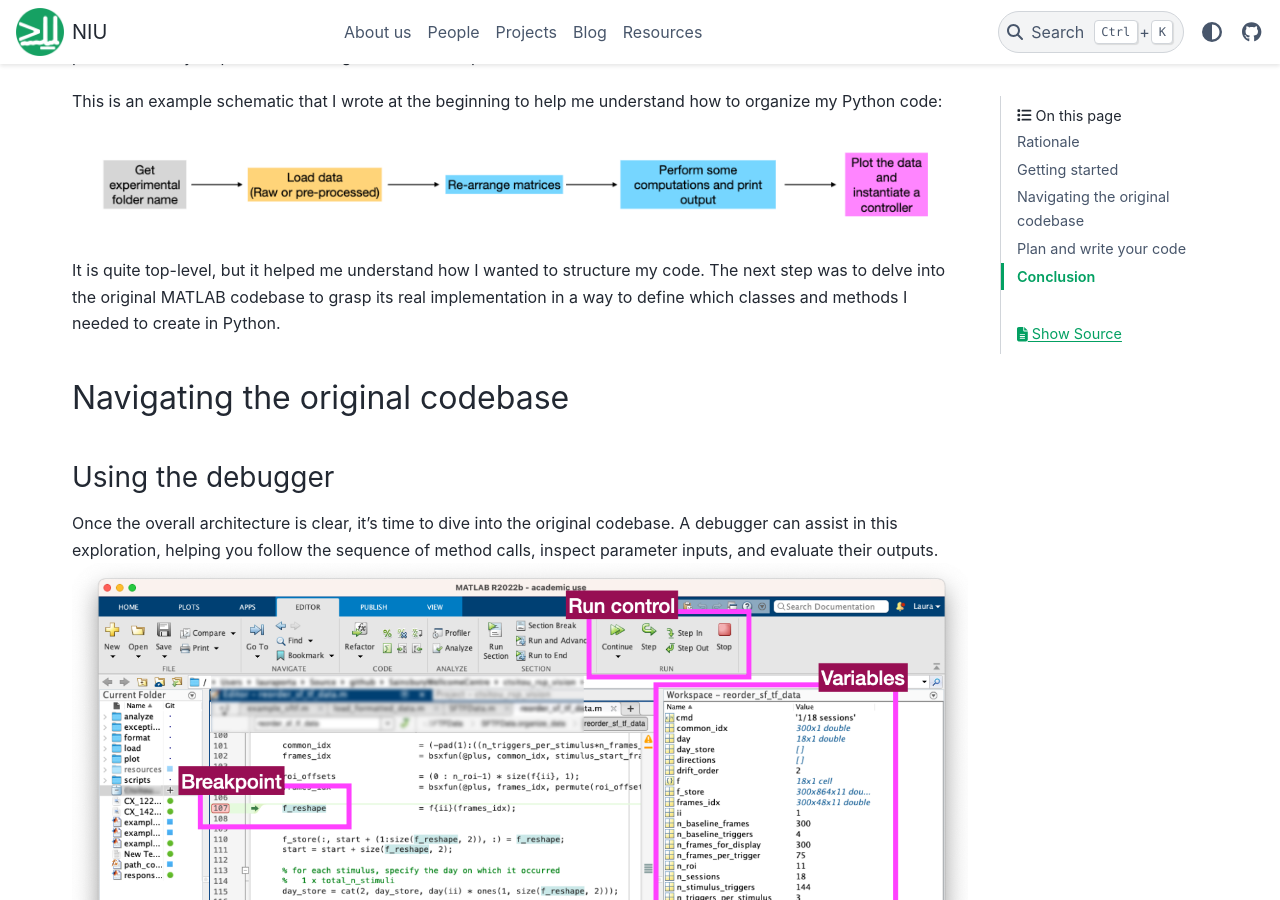
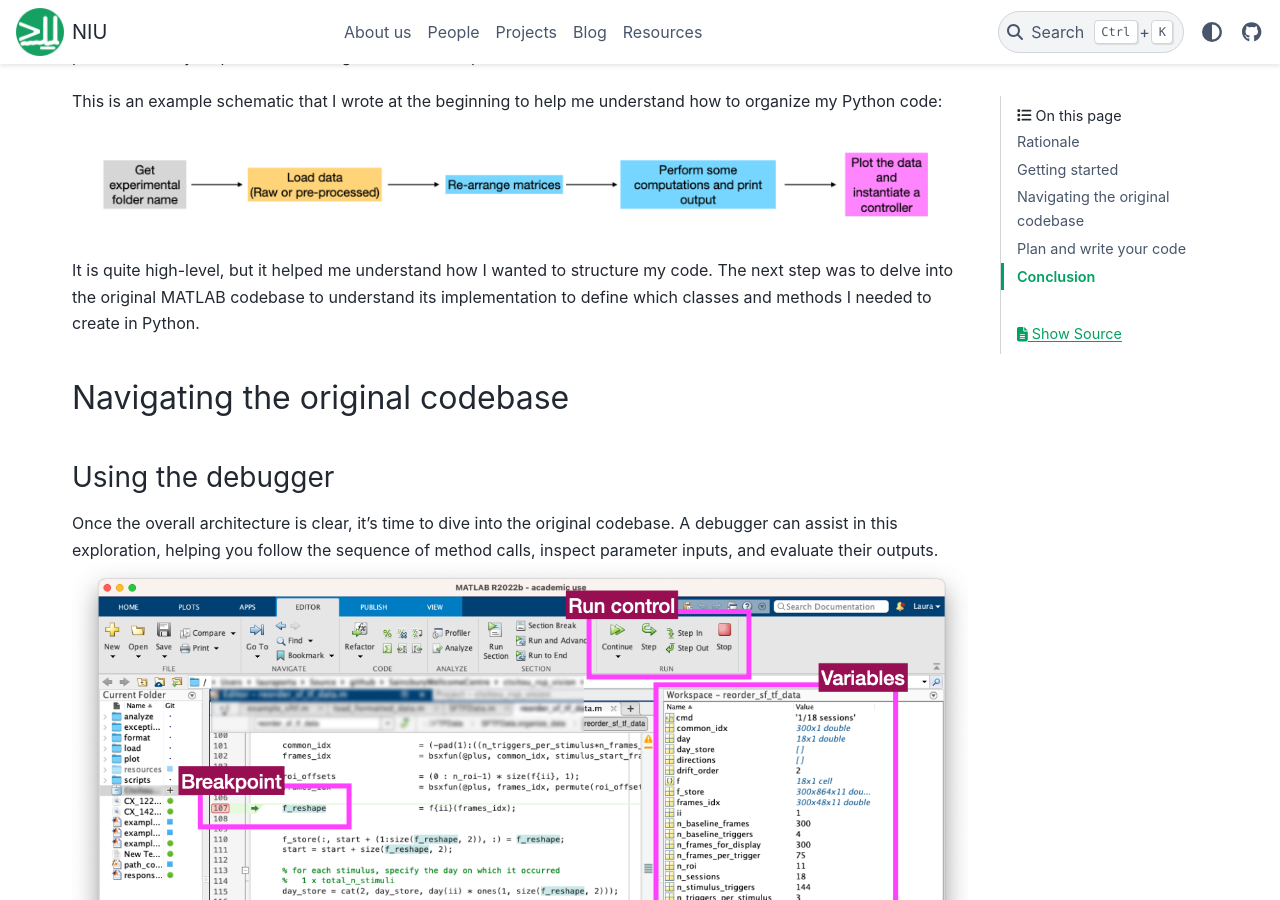
Before and after one commit to neuroinformatics-unit/neuroinformatics-unit.github.io, a Sphinx documentation site: the page built from docs/source/blog/matlab_to_python.md, in a window 1280 px wide and 900 px high, scrolled down 1513 px. Built offline with Sphinx 7.4.7 and the PyData theme 0.15.4, drawn with Linux system fonts in a browser that asks for light colours.

Commit message:
Update docs/source/blog/matlab_to_python.md
Co-authored-by: Adam Tyson <code@adamltyson.com>

```diff
--- a/docs/source/blog/matlab_to_python.md
+++ b/docs/source/blog/matlab_to_python.md
@@ -29,7 +29,7 @@ Regardless of the code type, it's crucial first to understand the objectives of
 
 This is an example schematic that I wrote at the beginning to help me understand how to organize my Python code:
 <img src="../_static/blog_images/matlab_to_python/flowchart.png" width="100%"/>
-It is quite top-level, but it helped me understand how I wanted to structure my code. The next step was to delve into the original MATLAB codebase to grasp its real implementation in a way to define which classes and methods I needed to create in Python.
+It is quite high-level, but it helped me understand how I wanted to structure my code. The next step was to delve into the original MATLAB codebase to understand its implementation to define which classes and methods I needed to create in Python.
 ## Navigating the original codebase
 
 ### Using the debugger
```
